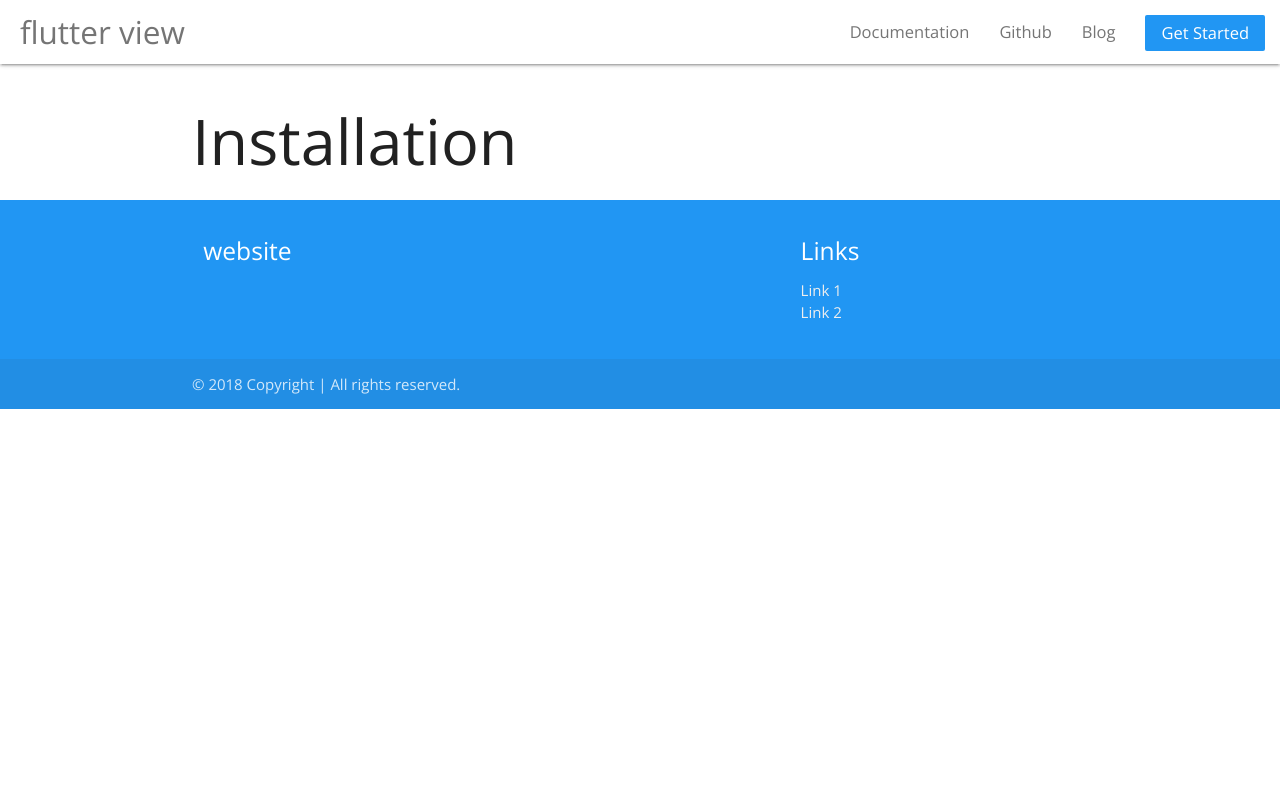
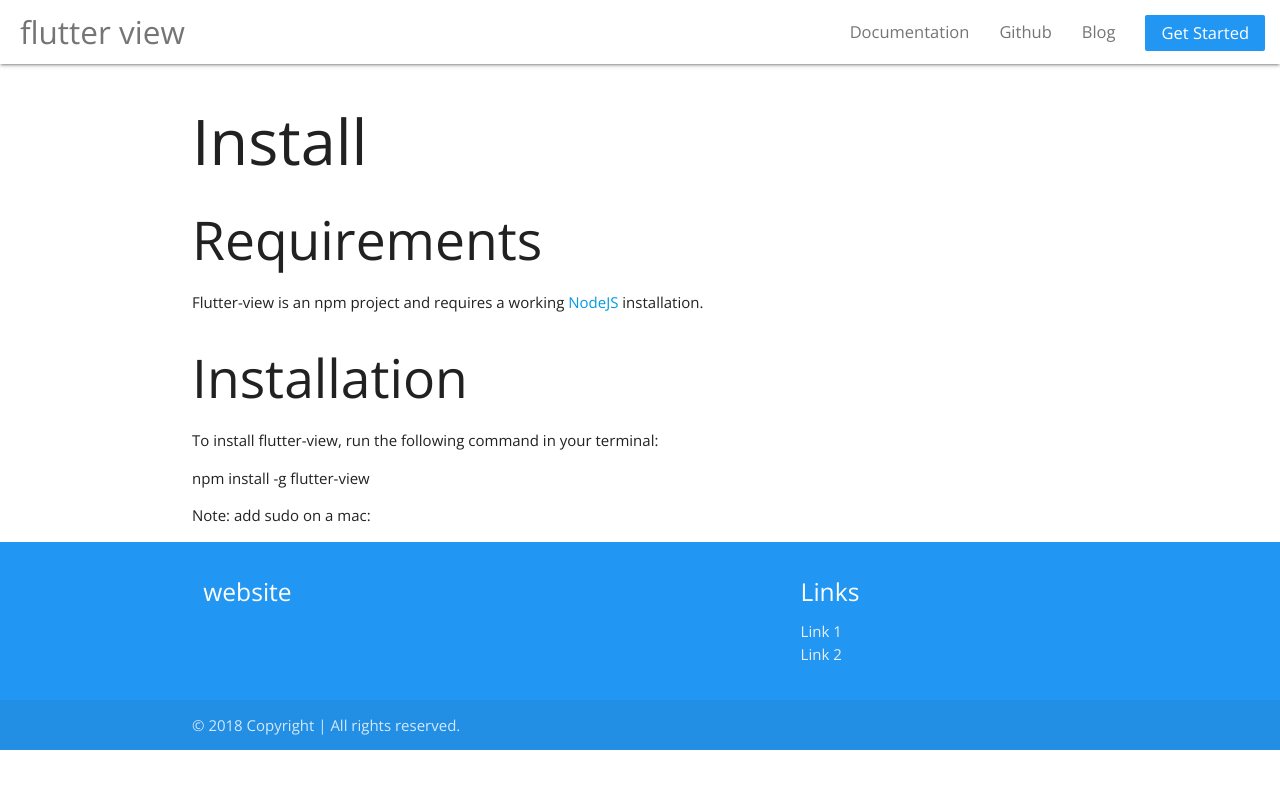
Before and after one commit to flutter-view/website, a Jekyll site: the page built from get-started/installation.md, in a window 1280 px wide. Shown: the top 789 px of the page. Built offline with Jekyll 4.4.1, drawn with Linux system fonts in a browser that asks for light colours; our own code applies the rules of GitHub Pages for plain Markdown files.

Commit message:
GitBook: [master] 3 pages modified

```diff
--- a/get-started/installation.md
+++ b/get-started/installation.md
@@ -1 +1,13 @@
-# Installation
+# Install
+
+## Requirements
+
+Flutter-view is an npm project and requires a working [NodeJS](https://nodejs.org/en/) installation.
+
+## Installation
+
+To install flutter-view, run the following command in your terminal:
+
+npm install -g flutter-view
+
+Note: add sudo on a mac:
```
Also changed, not shown: README.md (+2 -2 lines), SUMMARY.md (+1 -1 lines).
